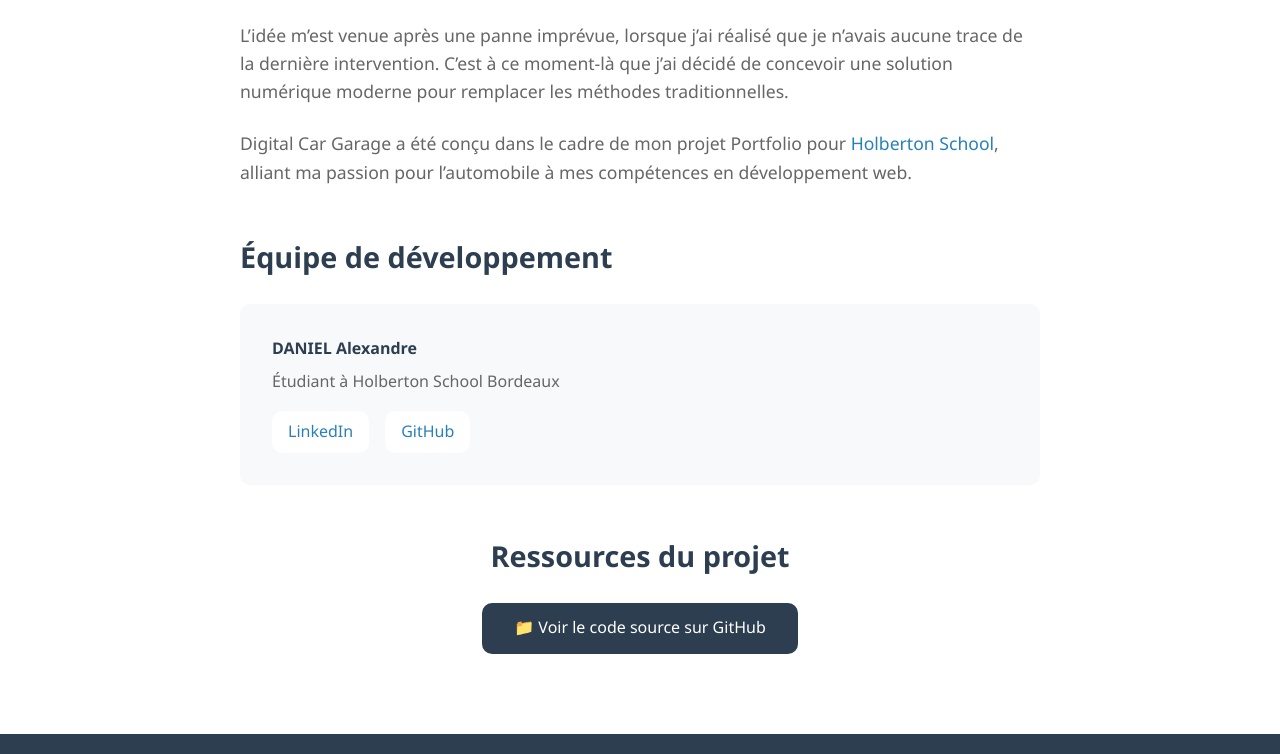
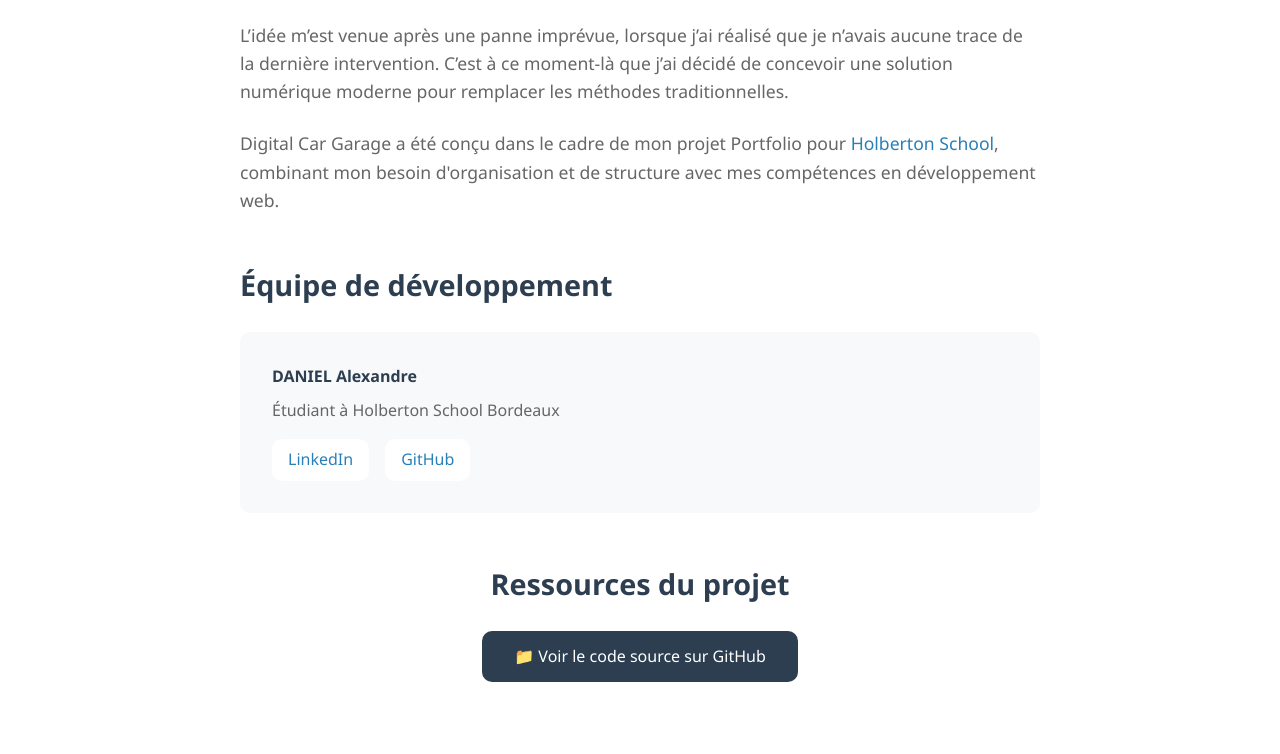
Before and after one commit to DANDEV2433/Digital_Car_Garage, a website: page index.html in a window 1280 px wide. Shown: the part 2044-2798 px from the top of the page. Drawn offline with Linux system fonts and the light colour scheme.

Commit message:
modification du readme

```diff
--- a/index.html
+++ b/index.html
@@ -108,7 +108,7 @@
           <p>
             Digital Car Garage a été conçu dans le cadre de mon projet Portfolio pour
             <a href="https://www.holbertonschool.fr/" target="_blank">Holberton School</a>,
-            alliant ma passion pour l’automobile à mes compétences en développement web.
+            combinant mon besoin d'organisation et de structure avec mes compétences en développement web.
           </p>
         </div>
 
```
Also changed, not shown: README.md.
